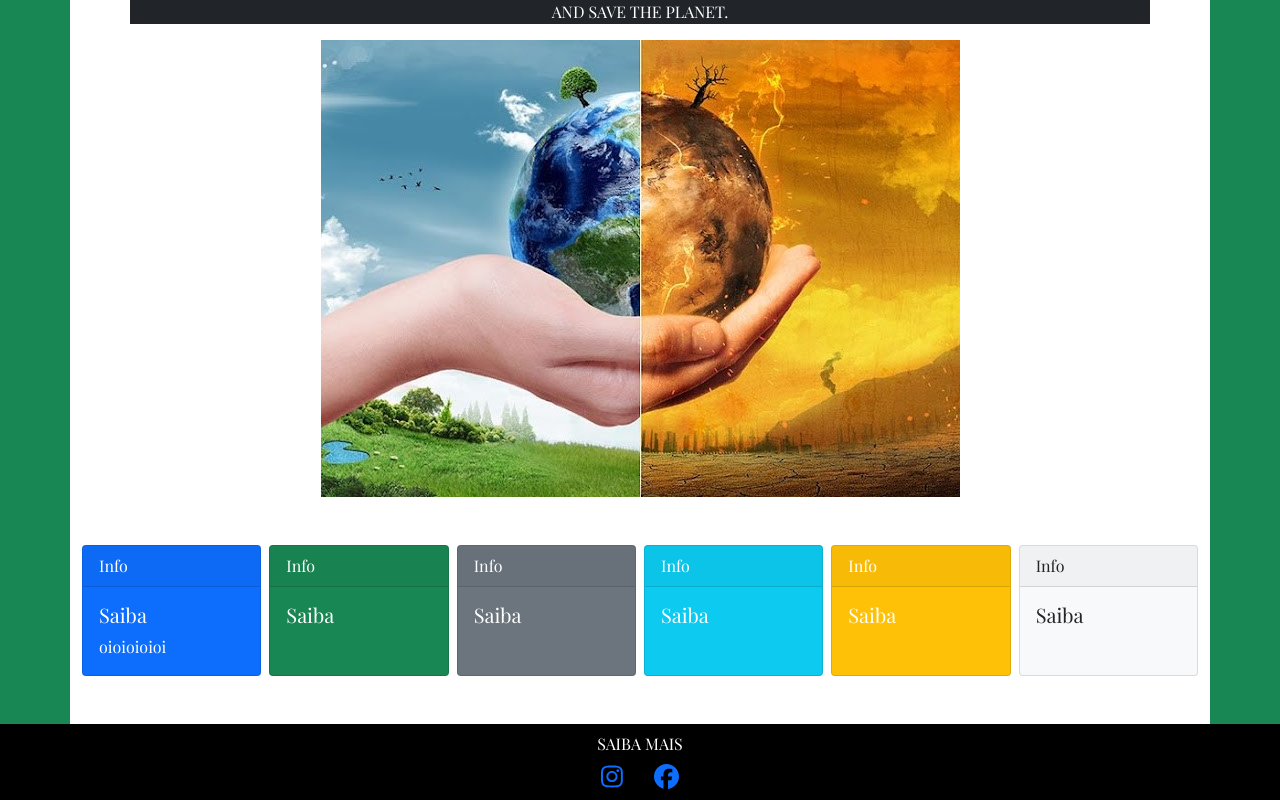
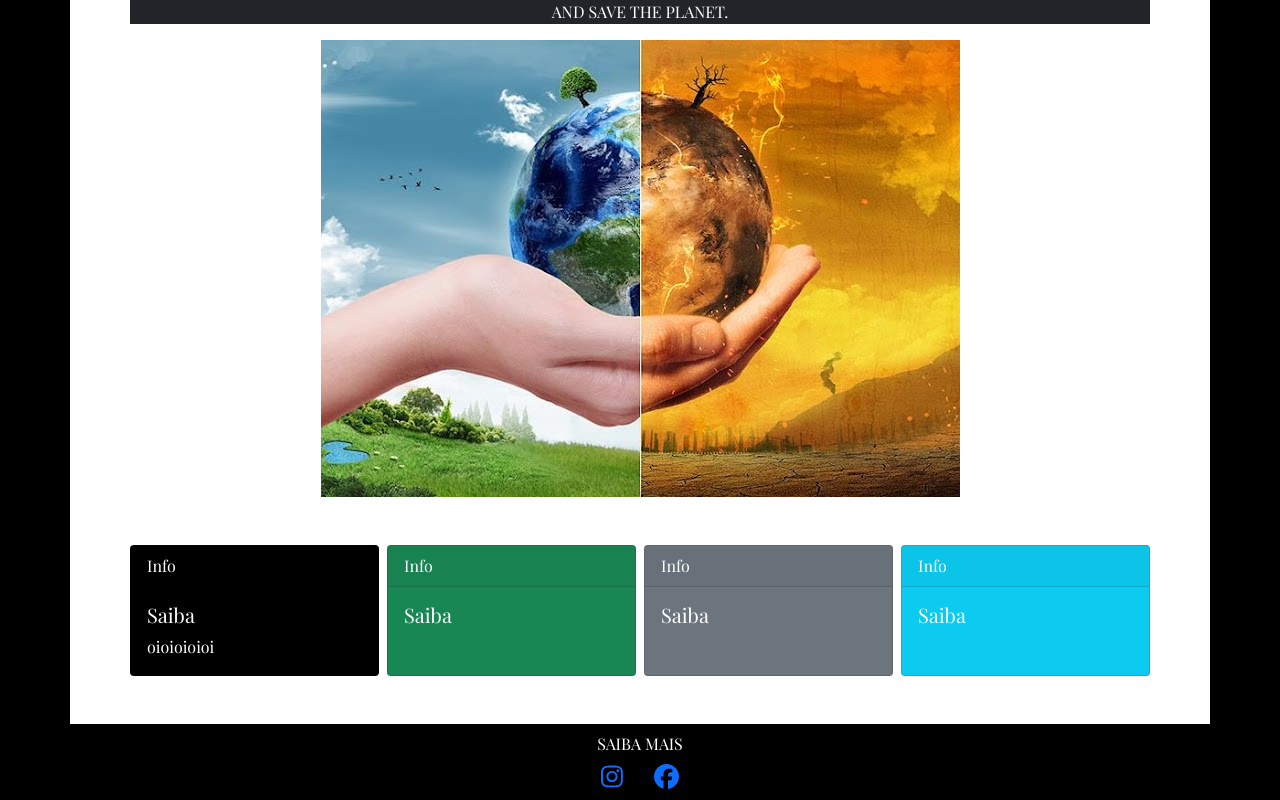
Before and after one commit to XandaoTP/Pj-4, a React (Create React App) app in the folder front-end/: page / in a window 1280 px wide. Shown: the part 310-1110 px from the top of the page. Built offline with nearby package versions, Linux system fonts and the light colour scheme; no server answers.

Commit message:
altera css

```diff
--- a/front-end/src/views/home/index.tsx
+++ b/front-end/src/views/home/index.tsx
@@ -49,11 +49,9 @@ const getvaluedarkmode = localStorage.getItem('value')
     {"color": "Success"},
     {"color": "Secondary"},
     {"color": "info"},
-    {"color": "Warning"},
-    {"color": "Light"},
     ]
     return (
-    <MainStyled>
+    <MainStyled className={getvaluedarklight ? 'black' : 'white'}>
       <ContainerStyled fluid="sm" className={!getvaluedarklight ? 'bg-dark' : 'bg-white flex-1'}>
       <div className="d-flex justify-content-lg-between" >
         <button onClick={buttonHandler} className='bg-secondary align-itens-center'>Dark/Light</button>
@@ -77,9 +75,9 @@ const getvaluedarkmode = localStorage.getItem('value')
       <div className={!getvaluedarklight ? 'bg-white mt-3 mb-3 ms-5 me-5' : 'bg-dark mt-3 mb-3 ms-5 me-5'}>
           <p className={!getvaluedarklight ? 'text-dark bold text-center ps-0' : 'text-white bold text-center ps-0'}>AND SAVE THE PLANET.</p>
       </div>
-      <Imganimation className="d-none d-md-flex justify-content-center  ms-5 me-5 ss">
+      <Imganimation className="d-none d-md-flex justify-content-center  ms-5 me-5">
         <img src={terraviva} alt="terraviva" className="img-fluid m-0 " />
-        <Parag className={isWorldAnimation ? 'd-none parag' : 'd-block' && 'd-md-none d-lg-block bg-secondary text-white mb-0 as'}>Lorem ipsum dolor sit amet, consectetur adipisicing elit. Adipisci omnis consequuntur doloremque accusamus voluptates, nemo similique deserunt inventore! Facilis ipsum neque nisi temporibus quia ipsam accusamus dicta esse harum repudiandae. Lorem ipsum dolor, sit amet consectetur adipisicing elit. Rerum rem et autem ab eos architecto sint deleniti iure. Maiores doloremque molestiae saepe nulla vitae dignissimos officia quaerat perspiciatis numquam harum? Lorem ipsum dolor sit amet consectetur adipisicing elit. Fugiat maiores, quia quasi culpa doloribus rem vero! Hic cupiditate accusantium ullam corporis in iure quam. Vero dicta aliquid deleniti iste obcaecati!</Parag>
+        <Parag className={isWorldAnimation ? 'd-none parag' : 'd-block' && 'd-md-none d-lg-block bg-secondary text-white mb-0 '}>Lorem ipsum dolor sit amet, consectetur adipisicing elit. Adipisci omnis consequuntur doloremque accusamus voluptates, nemo similique deserunt inventore! Facilis ipsum neque nisi temporibus quia ipsam accusamus dicta esse harum repudiandae. Lorem ipsum dolor, sit amet consectetur adipisicing elit. Rerum rem et autem ab eos architecto sint deleniti iure. Maiores doloremque molestiae saepe nulla vitae dignissimos officia quaerat perspiciatis numquam harum? Lorem ipsum dolor sit amet consectetur adipisicing elit. Fugiat maiores, quia quasi culpa doloribus rem vero! Hic cupiditate accusantium ullam corporis in iure quam. Vero dicta aliquid deleniti iste obcaecati!</Parag>
         <img src={terramorta}  alt="terraviva" className="img-fluid " />
       </Imganimation>
       {isUserLoggedIn ? (
@@ -92,8 +90,8 @@ const getvaluedarkmode = localStorage.getItem('value')
         <CustomButton size='lg' variant="success" to="/signin">CRIAR CONTA</CustomButton>
       </div>
       )}
-      <Row className="d-none d-md-block">
-        <Col className="d-flex flex-row gap-2 mb-5 mt-5" xs={12}>
+      <Row className="d-none d-md-block ms-5 me-5">
+        <Col className="d-flex flex-row gap-2 mb-5 mt-5 justify-content-around p-0" xs={12}>
       {
         colors.map((variant) => (
         <CardStyled
@@ -131,21 +129,28 @@ const Parag = styled.p`
  }
 `
 const Imganimation = styled.div`
-   .ss {
+
    &:hover {
+    &.ss {
     display: block;
   }
- }
-`
+}
+  `
 const MainStyled = styled.main`
-  background-color: rgb(25,135,84);
+  &.black {
+    background-color: #000 !important;
+  }
   display: flex;
   flex-direction: column;
+
 `
 const ContainerStyled = styled(Container)`
   flex:1;
 `
 const CardStyled = styled(Card)`
+  &.primary {
+    background-color: #000 !important;
+  }
   &:hover,
   &:focus {
   transition: transform 0.8s;
```
